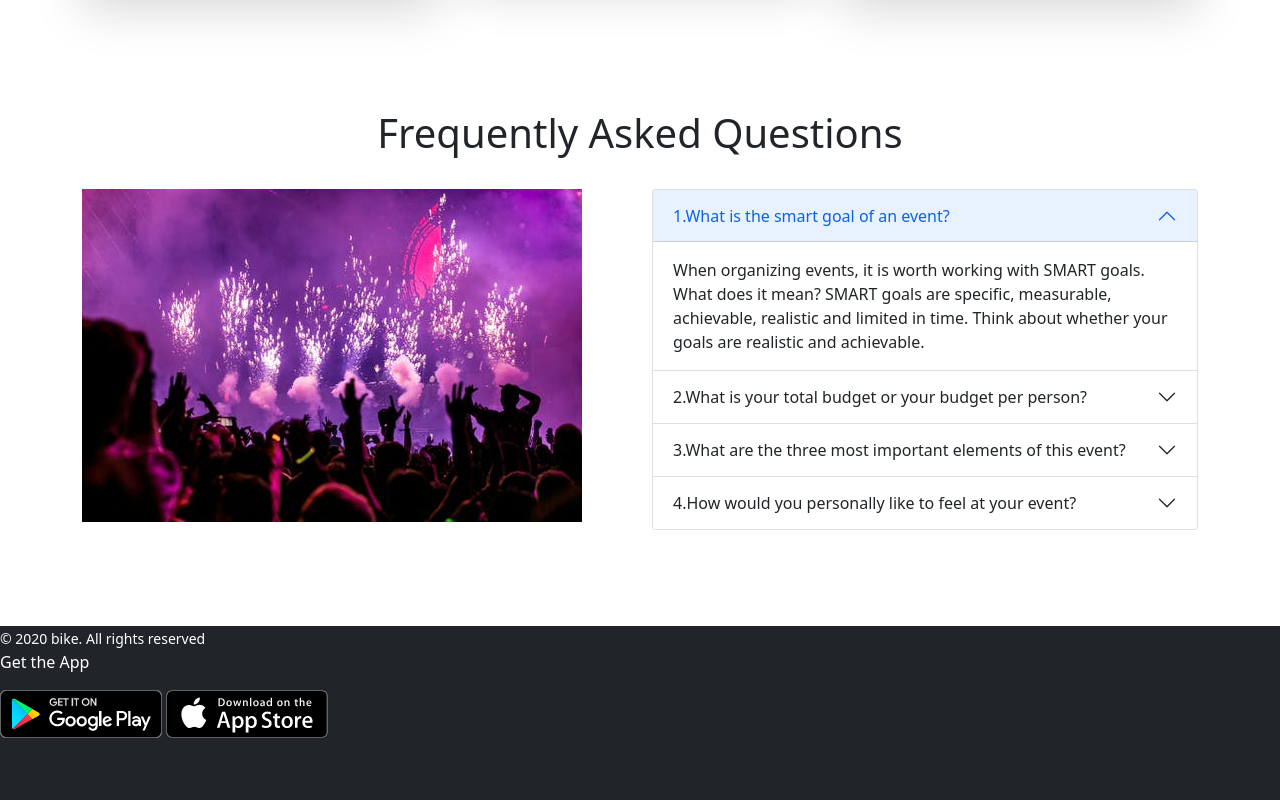
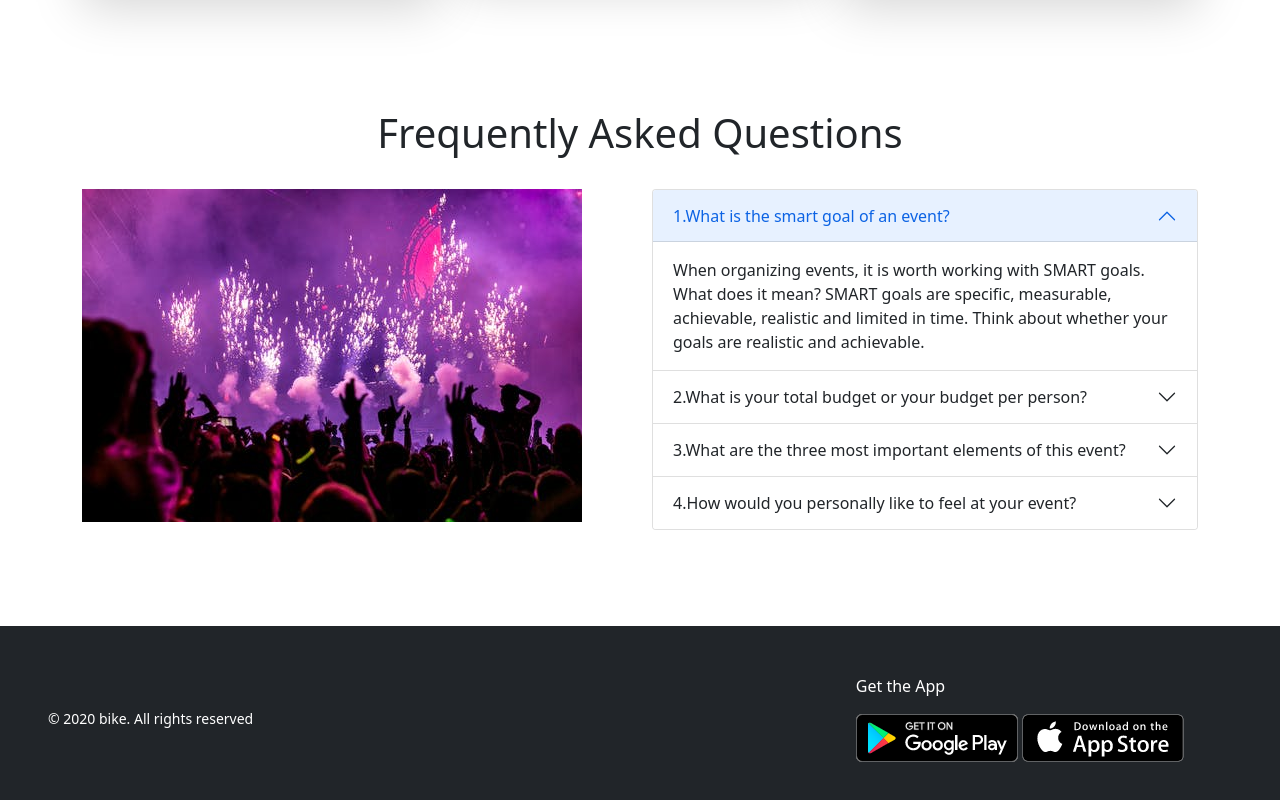
Before and after one commit to afruzaakter/convention-center, a plain HTML site: page index.html in a window 1280 px wide. Shown: the part 1296-2096 px from the top of the page. Drawn offline with nearby package versions, Linux system fonts and the light colour scheme.

Commit message:
footer add

```diff
--- a/index.html
+++ b/index.html
@@ -245,8 +245,10 @@
 </main>
 
 <footer class="bg-dark w-100" style="height: 200px;">
-<div class="">
-      <small class="text-white ">© 2020 bike. All rights reserved</small>
+<div class=" d-flex justify-content-between align-items-center py-5 px-5">
+      <div>
+        <small class="text-white ">© 2020 bike. All rights reserved</small>
+      </div>
 
     <div>
       <p class="text-white ">Get the App</p>
```
